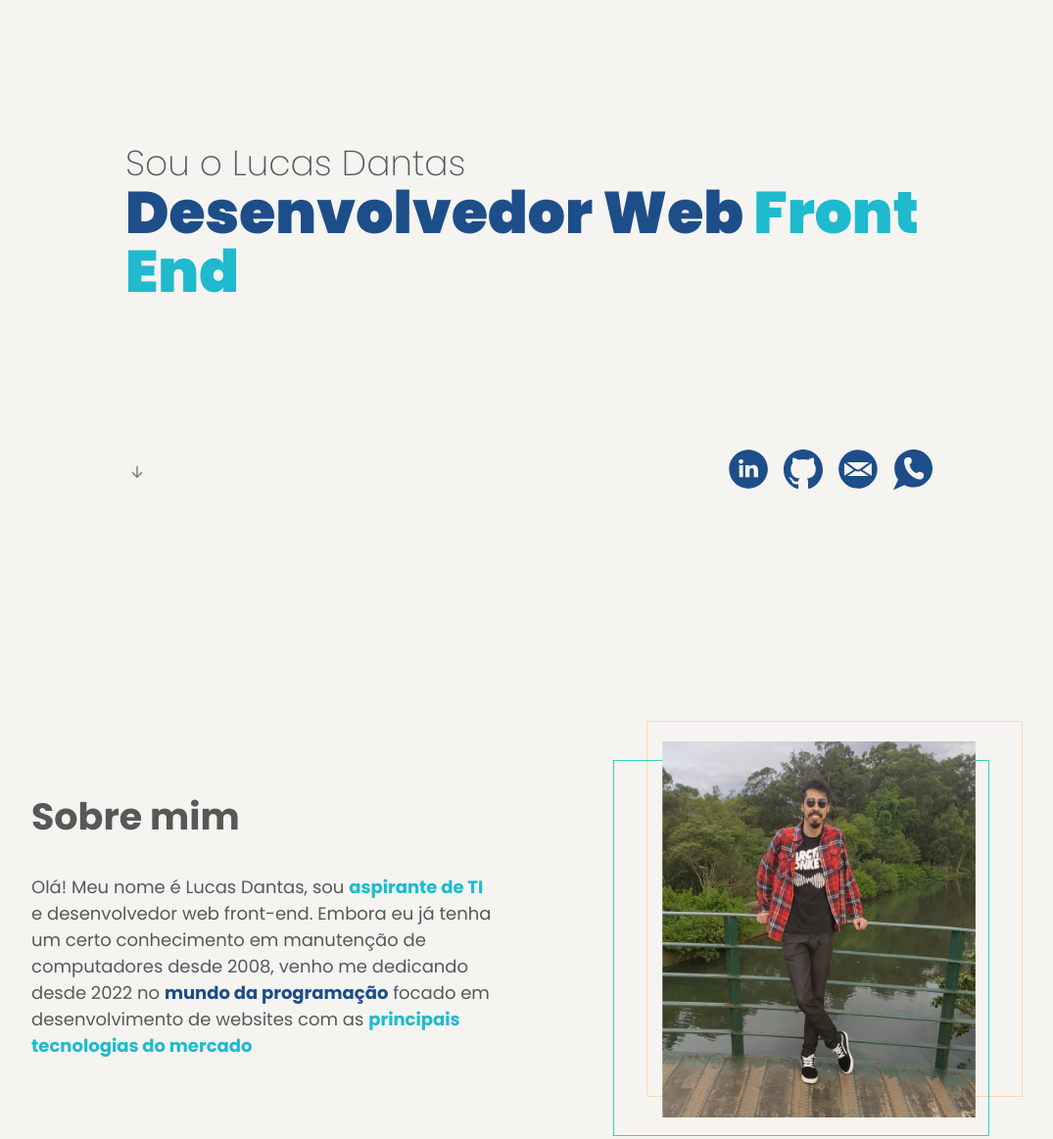
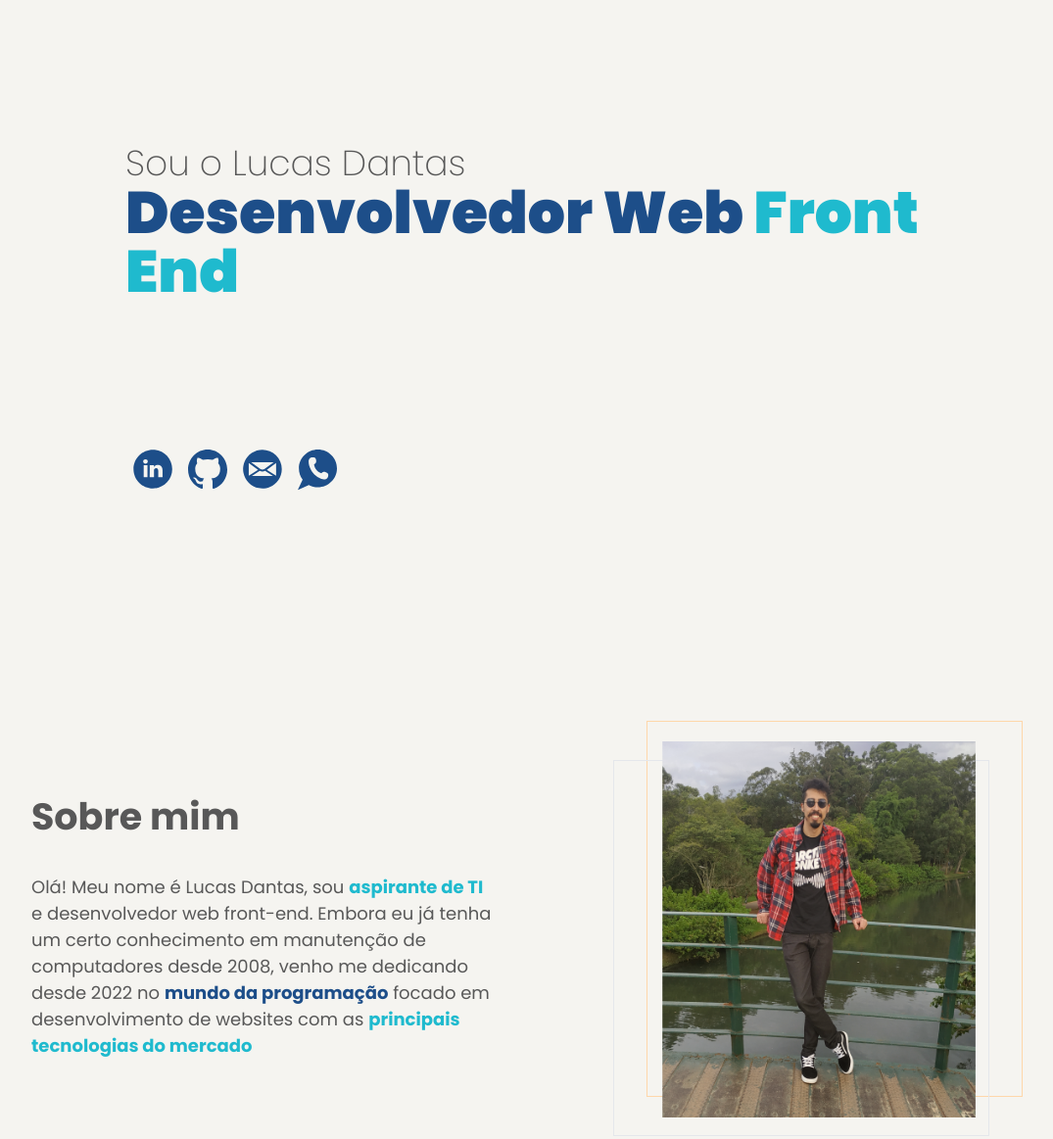
Before and after one commit to ldantsc/portfolio-dantsc, an Astro site: page / in a window 1280 px wide. Shown: the part 144-1307 px from the top of the page at 98% size, without its empty margins (96-1171 px from the left). Built offline with nearby package versions, Linux system fonts and the light colour scheme; Astro itself is replaced by a stand-in of ours.

Commit message:
removing arrow icon in main page

```diff
--- a/src/components/aboutImg/about-img.astro
+++ b/src/components/aboutImg/about-img.astro
@@ -4,6 +4,6 @@ const img = "./me.png"
 
 <div class="w-96 h-96 relative">
     <div class="w-96 h-96 left-[34.35px] top-0 absolute border border-orange-200"></div>
-    <div class="w-96 h-96 left-0 top-[40px] absolute border border-teal-400"></div>
+    <div class="w-96 h-96 left-0 top-[40px] absolute border"></div>
     <img class="w-80 h-96 left-[50px] top-[21px] absolute" src={img} />
 </div>
--- a/src/components/main/main.astro
+++ b/src/components/main/main.astro
@@ -16,9 +16,6 @@ const whatsappIcon = "./whatsapp.svg";
         <h3 data-aos="flip-right" data-aos-duration="2500" data-aos-delay="1000" class="text-4xl lg:text-6xl xl:text-6xl 2xl:text-7xl">{describe[2]}<span>{describe[3]}</span></h3>
     </div>
     <div data-aos="fade-left" data-aos-delay="1000"  id="container-social-list" class="flex justify-between items-center">
-        <div class="container-arrow-icon">
-            <img data-aos="fade-left" data-aos-duration="2500" data-aos-delay="3000" class=`${style.down_icon}` src="./arrow-down-short.svg" alt="" srcset="">
-        </div>
         <ul id="social-list-icons" class=`{style.social_list_icons} flex`>
             <li><a href="https://www.linkedin.com/in/dantsc/" target="_blank"><img class=`${style.icon}` src={linkedinIcon} alt="icone de rede social linkedin"></a></li>
             <li><a href="https://github.com/ldantsc" target="_blank"><img class=`${style.icon}` src={githubIcon} alt="icone de rede social github"></a></li>
--- a/src/pages/global.css
+++ b/src/pages/global.css
@@ -26,7 +26,8 @@ section {
 }
 
 #container-home {
-    min-height: 100vh;
+    height: 100vh;
+    max-height: 100vh;
 }
 
 .serif {
```
